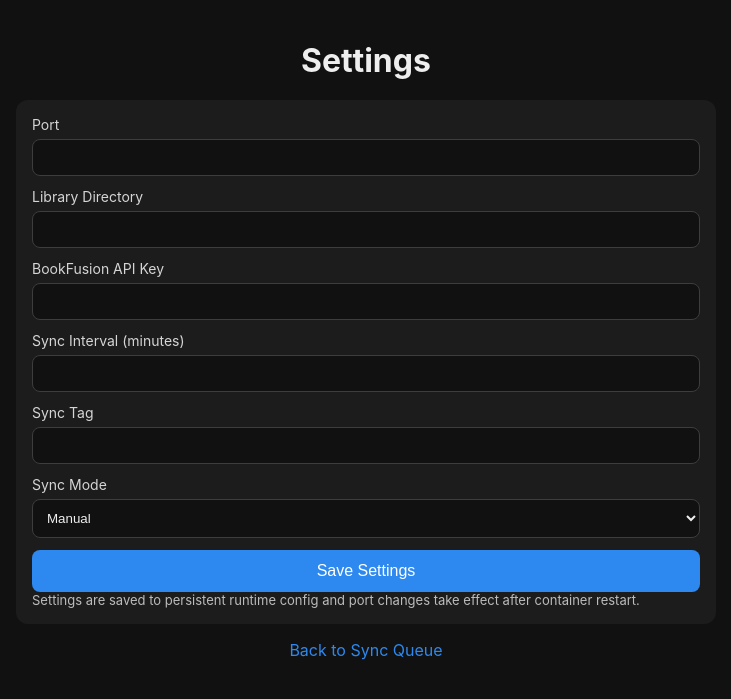
After one commit to jcoolah/CWA-bookfusion-sync, a Flask app: template templates/settings.html in a window 1280 px wide. The commit adds this page. Shown: the top 699 px of the page, without its empty margins (274-1005 px from the left). Run offline with Flask 3, Linux system fonts and the light colour scheme; the template is opened without the code that fills it, so the values that code supplies are empty; parts of the project's set-up code (start-up, migrations or seed data) failed here and were passed over; some libraries are stand-ins or nearby versions.

Commit message:
Add settings page, default env flow, manual dedupe, and UI updates

```diff
--- a/app.py
+++ b/app.py
@@ -7,22 +7,43 @@ import atexit
 import threading
 from datetime import datetime, timezone
 from logging.handlers import RotatingFileHandler
+from urllib.parse import urlparse
 import requests
 from apscheduler.schedulers.background import BackgroundScheduler
 from flask import Flask, abort, redirect, render_template, request, send_file, url_for
 from flask_wtf.csrf import CSRFProtect
 
-APP_PORT = int(os.getenv("APP_PORT", "8090"))
-LIB_DIR = os.getenv("CALIBRE_LIBRARY_DIR", "/calibre-library")
-API_KEY = os.getenv("BOOKFUSION_API_KEY")
+ENV_FILE_PATH = os.getenv("SYNC_ENV_FILE_PATH", "/app/data/runtime.env")
+
+
+def load_env_file(path):
+    if not os.path.isfile(path):
+        return
+    with open(path, "r", encoding="utf-8") as f:
+        for raw_line in f:
+            line = raw_line.strip()
+            if not line or line.startswith("#") or "=" not in line:
+                continue
+            key, val = line.split("=", 1)
+            key = key.strip()
+            val = val.strip()
+            if val and val[0] == val[-1] and val[0] in ("'", '"'):
+                val = val[1:-1]
+            os.environ.setdefault(key, val)
+
+
+load_env_file(ENV_FILE_PATH)
+
+DEFAULT_APP_PORT = int(os.getenv("APP_PORT", "8090"))
+DEFAULT_LIBRARY_DIR = os.getenv("CALIBRE_LIBRARY_DIR", "/calibre-library")
+DEFAULT_API_KEY = os.getenv("BOOKFUSION_API_KEY", "")
 API_BASE = os.getenv("BOOKFUSION_API_BASE", "https://www.bookfusion.com/calibre-api/v1")
-SYNC_INTERVAL_MINUTES = int(os.getenv("SYNC_INTERVAL_MINUTES", "15"))
+DEFAULT_SYNC_INTERVAL_MINUTES = int(os.getenv("SYNC_INTERVAL_MINUTES", "15"))
 SYNC_STATE_DB_PATH = os.getenv("SYNC_STATE_DB_PATH", "/app/data/synced_books.db")
 SYNC_LOG_PATH = os.getenv("SYNC_LOG_PATH", "/app/logs/bookfusion-sync.log")
 DEFAULT_SYNC_MODE = os.getenv("DEFAULT_SYNC_MODE", "manual").strip().lower()
-SYNC_TAG = (os.getenv("SYNC_TAG", "bf") or "bf").strip()
+DEFAULT_SYNC_TAG = (os.getenv("SYNC_TAG", "bf") or "bf").strip()
 
-DB_PATH = os.path.join(LIB_DIR, "metadata.db")
 VALID_MODES = {"manual", "automatic"}
 if DEFAULT_SYNC_MODE not in VALID_MODES:
     DEFAULT_SYNC_MODE = "manual"
@@ -73,11 +94,141 @@ def utc_now_iso():
     return datetime.now(timezone.utc).isoformat()
 
 
+def enforce_same_origin_post():
+    origin = request.headers.get("Origin")
+    referer = request.headers.get("Referer")
+    expected_host = request.host
+
+    if origin:
+        parsed = urlparse(origin)
+        if parsed.netloc != expected_host:
+            abort(403)
+        return
+
+    if referer:
+        parsed = urlparse(referer)
+        if parsed.netloc != expected_host:
+            abort(403)
+
+
 def state_conn():
     os.makedirs(os.path.dirname(SYNC_STATE_DB_PATH), exist_ok=True)
     conn = sqlite3.connect(SYNC_STATE_DB_PATH)
     conn.row_factory = sqlite3.Row
     return conn
+
+
+def get_setting(key):
+    conn = state_conn()
+    row = conn.execute(
+        "SELECT value FROM sync_settings WHERE key = ?",
+        (key,),
+    ).fetchone()
+    conn.close()
+    return row["value"] if row else None
+
+
+def set_setting(key, value):
+    conn = state_conn()
+    conn.execute(
+        """
+        INSERT INTO sync_settings(key, value)
+        VALUES (?, ?)
+        ON CONFLICT(key) DO UPDATE SET value = excluded.value
+        """,
+        (key, value),
+    )
+    conn.commit()
+    conn.close()
+
+
+def get_port():
+    raw = get_setting("app_port") or str(DEFAULT_APP_PORT)
+    try:
+        port = int(raw)
+    except ValueError:
+        port = DEFAULT_APP_PORT
+    return port if port > 0 else DEFAULT_APP_PORT
+
+
+def get_library_dir():
+    return (get_setting("library_dir") or DEFAULT_LIBRARY_DIR).strip()
+
+
+def get_api_key():
+    return (get_setting("api_key") or DEFAULT_API_KEY).strip()
+
+
+def get_sync_interval_minutes():
+    raw = get_setting("sync_interval_minutes") or str(DEFAULT_SYNC_INTERVAL_MINUTES)
+    try:
+        interval = int(raw)
+    except ValueError:
+        interval = DEFAULT_SYNC_INTERVAL_MINUTES
+    return interval if interval > 0 else DEFAULT_SYNC_INTERVAL_MINUTES
+
+
+def get_sync_tag():
+    return (get_setting("sync_tag") or DEFAULT_SYNC_TAG).strip() or "bf"
+
+
+def get_metadata_db_path():
+    return os.path.join(get_library_dir(), "metadata.db")
+
+
+def parse_env_file(path):
+    values = {}
+    if not os.path.isfile(path):
+        return values
+    with open(path, "r", encoding="utf-8") as f:
+        for raw_line in f:
+            line = raw_line.strip()
+            if not line or line.startswith("#") or "=" not in line:
+                continue
+            key, val = line.split("=", 1)
+            values[key.strip()] = val.strip()
+    return values
+
+
+def save_managed_env(settings):
+    os.makedirs(os.path.dirname(ENV_FILE_PATH), exist_ok=True)
+    current = parse_env_file(ENV_FILE_PATH)
+    current.update(settings)
+    ordered_keys = [
+        "APP_PORT",
+        "CALIBRE_LIBRARY_DIR",
+        "BOOKFUSION_API_KEY",
+        "SYNC_INTERVAL_MINUTES",
+        "SYNC_TAG",
+        "DEFAULT_SYNC_MODE",
+    ]
+    lines = [f"{k}={current[k]}" for k in ordered_keys if k in current]
+    for key in sorted(current):
+        if key not in ordered_keys:
+            lines.append(f"{key}={current[key]}")
+    with open(ENV_FILE_PATH, "w", encoding="utf-8") as f:
+        f.write("\n".join(lines) + "\n")
+
+
+def configure_scheduler():
+    minutes = get_sync_interval_minutes()
+    if scheduler.get_job("bookfusion-listening-mode"):
+        scheduler.reschedule_job(
+            "bookfusion-listening-mode",
+            trigger="interval",
+            minutes=minutes,
+        )
+    else:
+        scheduler.add_job(
+            scheduled_sync_job,
+            "interval",
+            minutes=minutes,
+            id="bookfusion-listening-mode",
+            replace_existing=True,
+            max_instances=1,
+            coalesce=True,
+        )
+    logger.info("Scheduler interval set to %s minute(s)", minutes)
 
 
 def init_state_db():
@@ -116,27 +267,25 @@ def init_state_db():
     )
     conn.commit()
     conn.close()
+    bootstrap_defaults = {
+        "app_port": str(DEFAULT_APP_PORT),
+        "library_dir": DEFAULT_LIBRARY_DIR,
+        "api_key": DEFAULT_API_KEY,
+        "sync_interval_minutes": str(DEFAULT_SYNC_INTERVAL_MINUTES),
+        "sync_tag": DEFAULT_SYNC_TAG,
+    }
+    for k, v in bootstrap_defaults.items():
+        if get_setting(k) is None:
+            set_setting(k, v)
 
 
 def get_sync_mode():
-    conn = state_conn()
-    row = conn.execute(
-        "SELECT value FROM sync_settings WHERE key = 'sync_mode'"
-    ).fetchone()
-    if row and row["value"] in VALID_MODES:
-        mode = row["value"]
+    value = get_setting("sync_mode")
+    if value in VALID_MODES:
+        mode = value
     else:
         mode = DEFAULT_SYNC_MODE
-        conn.execute(
-            """
-            INSERT INTO sync_settings(key, value)
-            VALUES ('sync_mode', ?)
-            ON CONFLICT(key) DO UPDATE SET value = excluded.value
-            """,
-            (mode,),
-        )
-        conn.commit()
-    conn.close()
+        set_setting("sync_mode", mode)
     return mode
 
 
@@ -144,17 +293,7 @@ def set_sync_mode(mode):
     if mode not in VALID_MODES:
         raise ValueError("Invalid sync mode")
 
-    conn = state_conn()
-    conn.execute(
-        """
-        INSERT INTO sync_settings(key, value)
-        VALUES ('sync_mode', ?)
-        ON CONFLICT(key) DO UPDATE SET value = excluded.value
-        """,
-        (mode,),
-    )
-    conn.commit()
-    conn.close()
+    set_setting("sync_mode", mode)
     logger.info("Sync mode updated to %s", mode)
 
 
@@ -234,9 +373,10 @@ def compute_digest(file_path):
     return h.hexdigest()
 
 
-def get_tagged_books(tag_name=SYNC_TAG):
-    conn = sqlite3.connect(DB_PATH)
+def get_tagged_books(tag_name=None):
+    conn = sqlite3.connect(get_metadata_db_path())
     conn.row_factory = sqlite3.Row
+    use_tag = tag_name or get_sync_tag()
     rows = conn.execute(
         """
         SELECT books.id, books.title, books.path
@@ -245,14 +385,14 @@ def get_tagged_books(tag_name=SYNC_TAG):
         JOIN tags ON tags.id = books_tags_link.tag
         WHERE tags.name = ?
         """,
-        (tag_name,),
+        (use_tag,),
     ).fetchall()
     conn.close()
     return [dict(r) for r in rows]
 
 
 def get_primary_epub(book):
-    book_dir = os.path.join(LIB_DIR, book["path"])
+    book_dir = os.path.join(get_library_dir(), book["path"])
     if not os.path.isdir(book_dir):
         return None, None, f"Book folder missing: {book_dir}"
 
@@ -265,7 +405,7 @@ def get_primary_epub(book):
 
 
 def get_book_path(book_id):
-    conn = sqlite3.connect(DB_PATH)
+    conn = sqlite3.connect(get_metadata_db_path())
     row = conn.execute(
         "SELECT path FROM books WHERE id = ?",
         (book_id,),
@@ -282,8 +422,9 @@ def get_cover_path(book_dir):
     return None
 
 
-def remove_tag(book_id, tag_name=SYNC_TAG):
-    conn = sqlite3.connect(DB_PATH)
+def remove_tag(book_id, tag_name=None):
+    conn = sqlite3.connect(get_metadata_db_path())
+    use_tag = tag_name or get_sync_tag()
     conn.execute(
         """
         DELETE FROM books_tags_link
@@ -292,14 +433,14 @@ def remove_tag(book_id, tag_name=SYNC_TAG):
             SELECT id FROM tags WHERE name = ?
         )
         """,
-        (book_id, tag_name),
+        (book_id, use_tag),
     )
     conn.commit()
     conn.close()
 
 
 def get_full_metadata(book_id):
-    conn = sqlite3.connect(DB_PATH)
+    conn = sqlite3.connect(get_metadata_db_path())
     conn.row_factory = sqlite3.Row
 
     title = conn.execute(
@@ -350,10 +491,11 @@ def get_full_metadata(book_id):
 
     conn.close()
 
+    sync_tag = get_sync_tag()
     return {
         "title": title,
         "authors": [a["name"] for a in authors],
-        "tags": [t["name"] for t in tags if t["name"] != SYNC_TAG],
+        "tags": [t["name"] for t in tags if t["name"] != sync_tag],
         "summary": comments["text"] if comments else None,
         "isbn": next((i["val"] for i in identifiers if i["type"] == "isbn"), None),
         "language": languages[0]["lang_code"] if languages else None,
@@ -365,8 +507,9 @@ def get_full_metadata(book_id):
 # -------------------------
 
 def upload_book(book, file_name, file_path, digest):
+    api_key = get_api_key()
     headers = {
-        "Authorization": f"Basic {requests.auth._basic_auth_str(API_KEY, '')[6:]}"
+        "Authorization": f"Basic {requests.auth._basic_auth_str(api_key, '')[6:]}"
     }
 
     # 1️⃣ INIT
@@ -437,11 +580,11 @@ def upload_book(book, file_name, file_path, digest):
     return True, "Uploaded"
 
 
-def run_sync_cycle(mode):
+def run_sync_cycle(mode, force_resync=False):
     if mode not in VALID_MODES:
         raise ValueError("Invalid mode for sync cycle")
 
-    if not API_KEY:
+    if not get_api_key():
         msg = "BOOKFUSION_API_KEY is not configured"
         logger.error(msg)
         return {
@@ -486,7 +629,7 @@ def run_sync_cycle(mode):
 
             digest = compute_digest(file_path)
             previous_digest = get_synced_digest(book["id"])
-            if mode == "automatic" and previous_digest == digest:
+            if (not force_resync) and previous_digest == digest:
                 skipped += 1
                 results.append({
                     "title": book["title"],
@@ -572,14 +715,17 @@ def index():
         books=books,
         count=len(books),
         mode=mode,
-        sync_tag=SYNC_TAG,
-        interval=SYNC_INTERVAL_MINUTES,
+        sync_tag=get_sync_tag(),
+        interval=get_sync_interval_minutes(),
         last_run=get_last_sync_run(),
     )
 
 @app.post("/sync")
+@csrf.exempt
 def sync():
-    summary = run_sync_cycle("manual")
+    enforce_same_origin_post()
+    force_resync = request.form.get("force_resync") == "1"
+    summary = run_sync_cycle("manual", force_resync=force_resync)
 
     return render_template(
         "results.html",
@@ -590,16 +736,74 @@ def sync():
         skipped=summary["skipped"],
         mode="manual",
         message=summary["message"],
+        force_resync=force_resync,
     )
 
 
-@app.post("/mode")
-def set_mode():
-    requested_mode = (request.form.get("mode") or "").strip().lower()
-    if requested_mode not in VALID_MODES:
-        abort(400)
-    set_sync_mode(requested_mode)
-    return redirect(url_for("index"))
+@app.get("/settings")
+def settings():
+    return render_template(
+        "settings.html",
+        app_port=get_port(),
+        library_dir=get_library_dir(),
+        api_key=get_api_key(),
+        sync_interval_minutes=get_sync_interval_minutes(),
+        sync_tag=get_sync_tag(),
+        mode=get_sync_mode(),
+        saved=request.args.get("saved"),
+        error=request.args.get("error"),
+    )
+
+
+@app.post("/settings")
+@csrf.exempt
+def update_settings():
+    enforce_same_origin_post()
+    app_port = (request.form.get("app_port") or "").strip()
+    library_dir = (request.form.get("library_dir") or "").strip()
+    api_key = (request.form.get("api_key") or "").strip()
+    sync_interval = (request.form.get("sync_interval_minutes") or "").strip()
+    sync_tag = (request.form.get("sync_tag") or "").strip()
+    sync_mode = (request.form.get("mode") or "").strip().lower()
+
+    if not library_dir or not sync_tag:
+        return redirect(url_for("settings", error="library_dir_or_sync_tag"))
+
+    try:
+        app_port_value = int(app_port)
+        interval_value = int(sync_interval)
+    except ValueError:
+        return redirect(url_for("settings", error="port_or_interval"))
+
+    if app_port_value <= 0 or interval_value <= 0:
+        return redirect(url_for("settings", error="port_or_interval"))
+
+    if sync_mode not in VALID_MODES:
+        return redirect(url_for("settings", error="mode"))
+
+    updates = {
+        "app_port": str(app_port_value),
+        "library_dir": library_dir,
+        "api_key": api_key,
+        "sync_interval_minutes": str(interval_value),
+        "sync_tag": sync_tag,
+    }
+    for key, value in updates.items():
+        set_setting(key, value)
+
+    set_sync_mode(sync_mode)
+    configure_scheduler()
+    save_managed_env(
+        {
+            "APP_PORT": str(app_port_value),
+            "CALIBRE_LIBRARY_DIR": library_dir,
+            "BOOKFUSION_API_KEY": api_key,
+            "SYNC_INTERVAL_MINUTES": str(interval_value),
+            "SYNC_TAG": sync_tag,
+            "DEFAULT_SYNC_MODE": sync_mode,
+        }
+    )
+    return redirect(url_for("settings", saved="1"))
 
 
 @app.get("/covers/<int:book_id>")
@@ -608,8 +812,9 @@ def book_cover(book_id):
     if not relative_path:
         abort(404)
 
-    lib_root = os.path.realpath(LIB_DIR)
-    book_dir = os.path.realpath(os.path.join(LIB_DIR, relative_path))
+    library_dir = get_library_dir()
+    lib_root = os.path.realpath(library_dir)
+    book_dir = os.path.realpath(os.path.join(library_dir, relative_path))
     if not book_dir.startswith(f"{lib_root}{os.sep}"):
         abort(404)
 
@@ -623,22 +828,14 @@ def book_cover(book_id):
 if __name__ == "__main__":
     init_state_db()
     get_sync_mode()
-    scheduler.add_job(
-        scheduled_sync_job,
-        "interval",
-        minutes=SYNC_INTERVAL_MINUTES,
-        id="bookfusion-listening-mode",
-        replace_existing=True,
-        max_instances=1,
-        coalesce=True,
-    )
+    configure_scheduler()
     scheduler.start()
     atexit.register(lambda: scheduler.shutdown(wait=False))
     logger.info(
         "bookfusion-sync started on port=%s mode=%s interval=%sm sync_tag=%s",
-        APP_PORT,
+        get_port(),
         get_sync_mode(),
-        SYNC_INTERVAL_MINUTES,
-        SYNC_TAG,
+        get_sync_interval_minutes(),
+        get_sync_tag(),
     )
-    app.run(host="0.0.0.0", port=APP_PORT)
+    app.run(host="0.0.0.0", port=get_port())
--- /dev/null
+++ b/templates/settings.html
@@ -0,0 +1,142 @@
+<!DOCTYPE html>
+<html lang="en">
+<head>
+    <meta charset="UTF-8">
+    <meta name="viewport" content="width=device-width, initial-scale=1.0">
+    <title>CWA-to-Bookfusion Sync Settings</title>
+    <style>
+        body {
+            font-family: -apple-system, BlinkMacSystemFont, "Segoe UI", Roboto, sans-serif;
+            background-color: #111;
+            color: #eee;
+            margin: 0;
+            padding: 0;
+        }
+
+        .container {
+            max-width: 700px;
+            margin: auto;
+            padding: 20px;
+        }
+
+        h1 {
+            text-align: center;
+            margin-bottom: 20px;
+        }
+
+        .card {
+            background: #1c1c1c;
+            padding: 16px;
+            border-radius: 12px;
+            margin-bottom: 12px;
+        }
+
+        label {
+            display: block;
+            font-size: 14px;
+            margin-bottom: 6px;
+            color: #d5d5d5;
+        }
+
+        input,
+        select {
+            width: 100%;
+            padding: 10px;
+            border-radius: 8px;
+            border: 1px solid #3d3d3d;
+            background: #111;
+            color: #eee;
+            box-sizing: border-box;
+            margin-bottom: 12px;
+        }
+
+        button {
+            width: 100%;
+            padding: 12px;
+            font-size: 16px;
+            border-radius: 8px;
+            border: none;
+            background-color: #2d89ef;
+            color: white;
+            cursor: pointer;
+        }
+
+        button:hover {
+            background-color: #1b5fad;
+        }
+
+        .status-ok {
+            color: #4caf50;
+            margin-top: 0;
+            margin-bottom: 12px;
+        }
+
+        .status-error {
+            color: #f44336;
+            margin-top: 0;
+            margin-bottom: 12px;
+        }
+
+        .hint {
+            color: #bcbcbc;
+            font-size: 13px;
+            margin: 0;
+        }
+
+        .links {
+            text-align: center;
+            margin-top: 16px;
+        }
+
+        a {
+            color: #2d89ef;
+            text-decoration: none;
+        }
+    </style>
+</head>
+<body>
+    <main class="container">
+        <h1>Settings</h1>
+        <div class="card">
+            {% if saved %}
+            <p class="status-ok">Settings saved. Scheduler and sync behavior updated.</p>
+            {% endif %}
+            {% if error %}
+            <p class="status-error">Invalid settings input. Please check values and try again.</p>
+            {% endif %}
+
+            <form action="/settings" method="post">
+                <input type="hidden" name="csrf_token" value="{{ csrf_token() }}">
+
+                <label for="app_port">Port</label>
+                <input id="app_port" name="app_port" type="number" min="1" step="1" value="{{ app_port }}" required>
+
+                <label for="library_dir">Library Directory</label>
+                <input id="library_dir" name="library_dir" type="text" value="{{ library_dir }}" required>
+
+                <label for="api_key">BookFusion API Key</label>
+                <input id="api_key" name="api_key" type="text" value="{{ api_key }}">
+
+                <label for="sync_interval_minutes">Sync Interval (minutes)</label>
+                <input id="sync_interval_minutes" name="sync_interval_minutes" type="number" min="1" step="1" value="{{ sync_interval_minutes }}" required>
+
+                <label for="sync_tag">Sync Tag</label>
+                <input id="sync_tag" name="sync_tag" type="text" value="{{ sync_tag }}" required>
+
+                <label for="mode">Sync Mode</label>
+                <select id="mode" name="mode">
+                    <option value="manual" {{ 'selected' if mode == 'manual' else '' }}>Manual</option>
+                    <option value="automatic" {{ 'selected' if mode == 'automatic' else '' }}>Automatic (Listening Mode)</option>
+                </select>
+
+                <button type="submit">Save Settings</button>
+            </form>
+
+            <p class="hint">Settings are saved to persistent runtime config and port changes take effect after container restart.</p>
+        </div>
+        <div class="links">
+            <a href="/">Back to Sync Queue</a>
+        </div>
+    </main>
+</body>
+</html>
```
Also changed, not shown: templates/index.html (+39 -31 lines), README.md, 4 other files.
